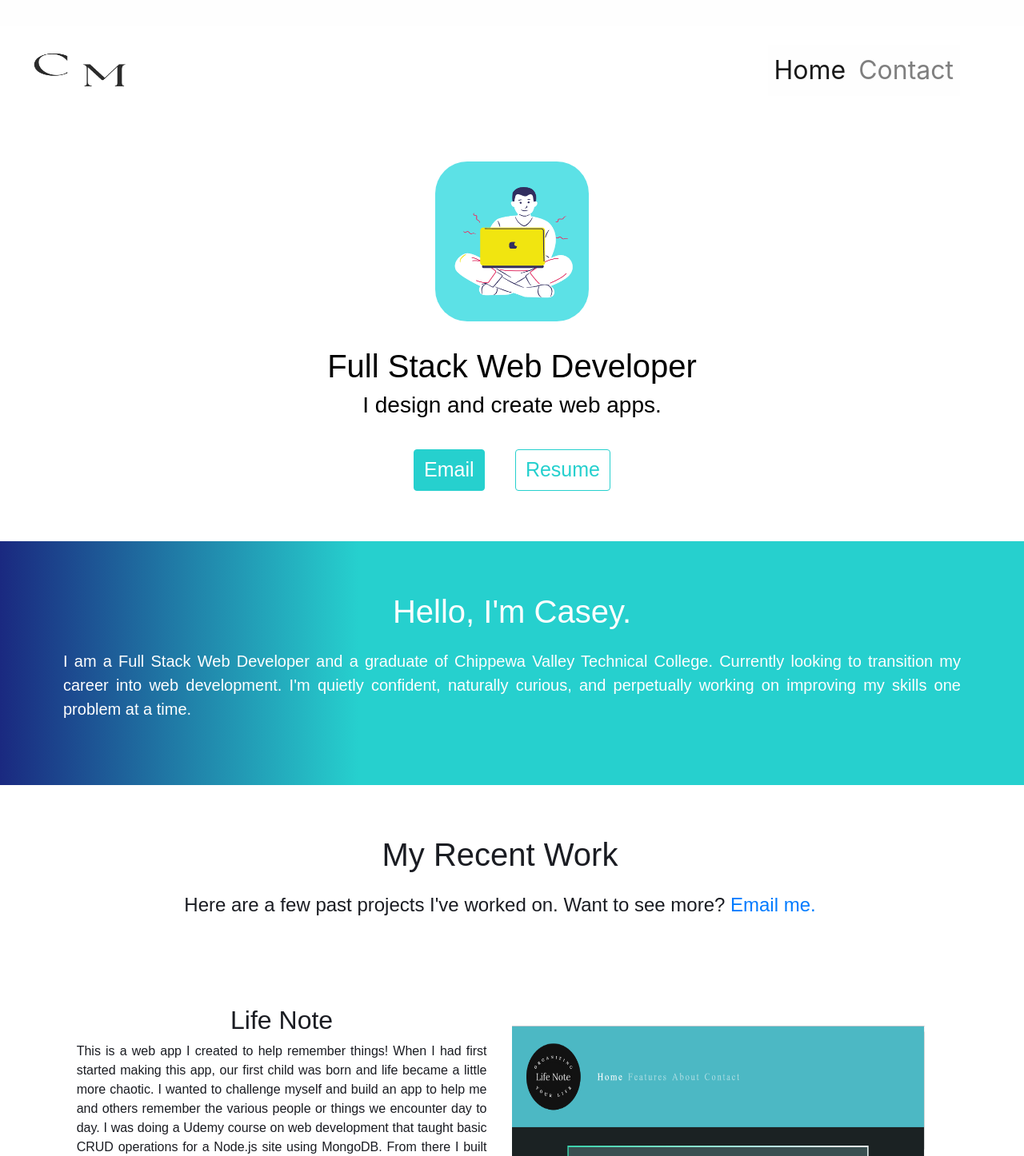
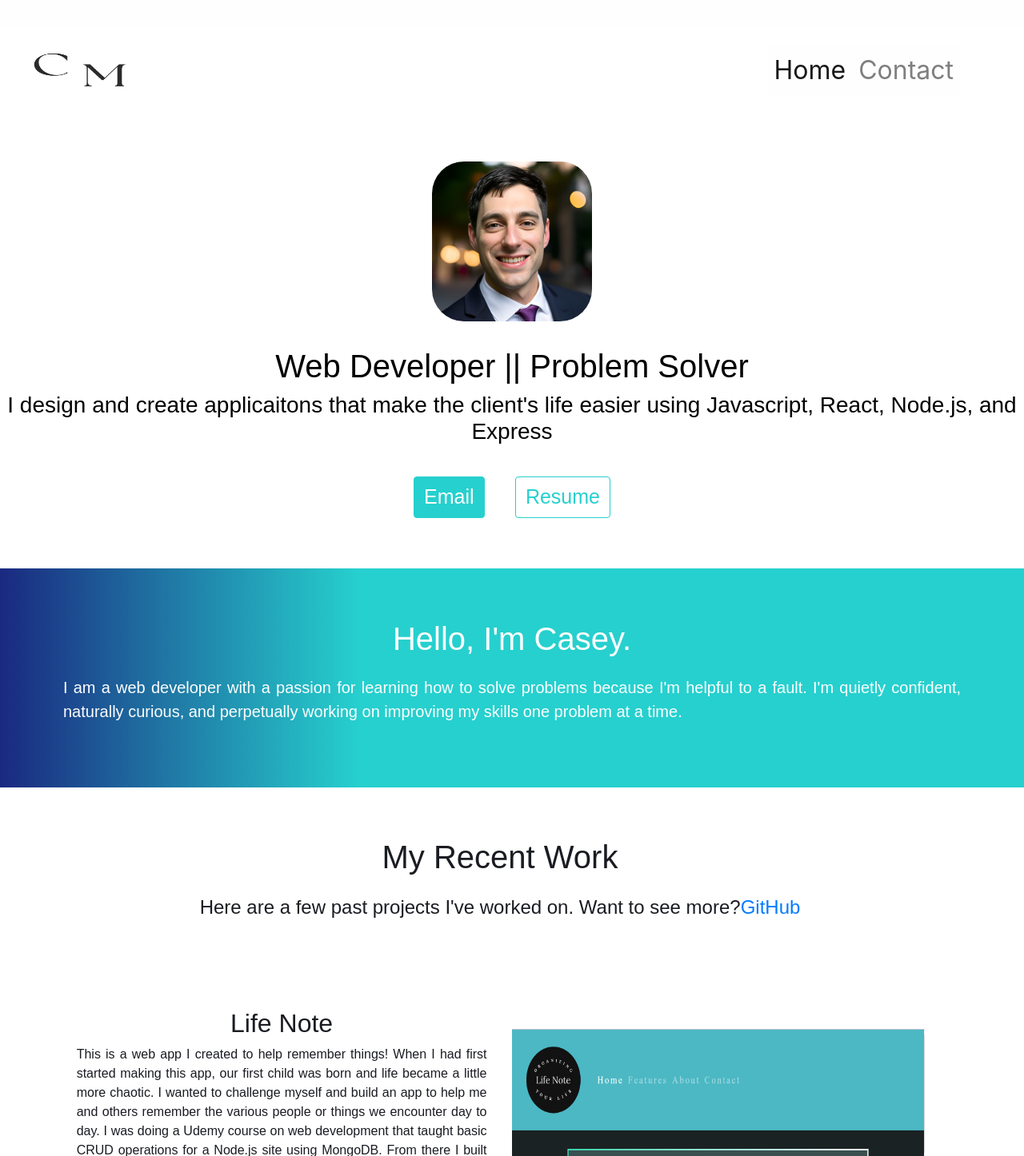
Before and after one commit to cmurphy20-CVTC/webPortfolio-v2, a React (Create React App) app: page / in a window 1280 px wide. Shown: the top 1446 px of the page at 80% size. Built offline with nearby package versions, Linux system fonts and the light colour scheme; some icons are missing.

Commit message:
updated intro section

```diff
--- a/src/components/Home/IntroSection.js
+++ b/src/components/Home/IntroSection.js
@@ -1,6 +1,6 @@
 import React from "react";
-import logo from "../../assets/Images/person.png";
 import Resume from "../../assets/docs/Casey Murphy- Resume.pdf";
+import Headshot from "../../assets/Images/headshot.png"
 
 function IntroSection() {
   return (
@@ -10,15 +10,15 @@
       <div class="col introDiv">
 
         <div class="row logo justify-content-center">
-          <img id="logoPerson" src={logo} alt="Logo"></img>
+          <img id="logoPerson" src={Headshot} alt="Logo"></img>
         </div>
 
         <div class="row justify-content-center">
-          <h1>Full Stack Web Developer</h1>
+          <h1>Web Developer || Problem Solver</h1>
         </div>
 
         <div class="row justify-content-center">
-          <h3>I design and create web apps.</h3>
+          <h3>I design and create applicaitons that make the client's life easier using Javascript, React, Node.js, and Express</h3>
         </div>
 
         <div class="row introBtns justify-content-center">
@@ -42,8 +42,7 @@
         <div class="col-lg-12 col-md-12 col-sm-12">
           <h1>Hello, I'm Casey.</h1>
 
-          <p id="introContentP">I am a Full Stack Web Developer and a graduate of Chippewa Valley Technical College. Currently looking to
-            transition my career into web development. I'm quietly confident, naturally curious, and perpetually working on improving my
+          <p id="introContentP">I am a web developer with a passion for learning how to solve problems because I'm helpful to a fault. I'm quietly confident, naturally curious, and perpetually working on improving my
             skills one problem at a time.
           </p>
         </div>
--- a/src/components/Home/Work.js
+++ b/src/components/Home/Work.js
@@ -11,14 +11,14 @@
           <h1>My Recent Work</h1>
 
           <h4>
-            Here are a few past projects I've worked on. Want to see more?{" "}
+            Here are a few past projects I've worked on. Want to see more?
             <a
               id="titleA"
-              href="mailto:cmurphymwdf@gmail.com"
+              href="https://github.com/cmurphy20-CVTC"
               target="_blank"
               rel="noreferrer"
             >
-              Email me.
+              GitHub
             </a>
           </h4>
         </div>
```
Also changed, not shown: src/assets/Images/headshot.png (added).
